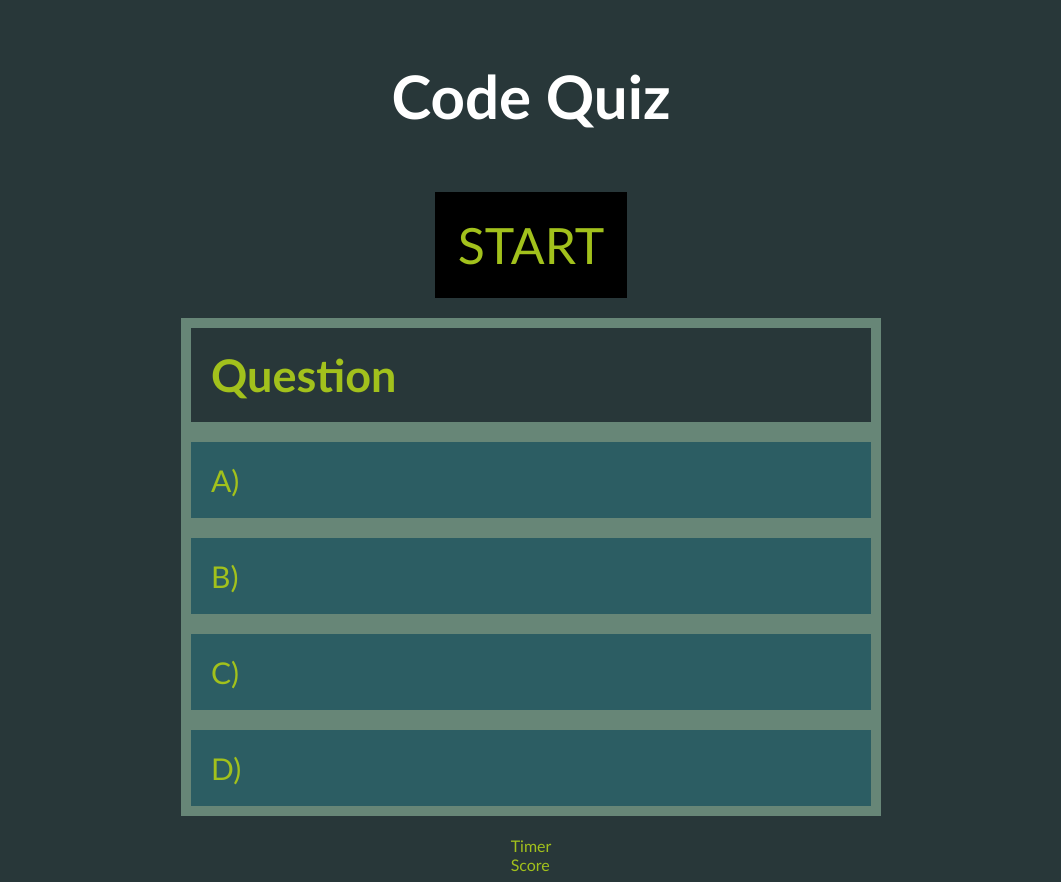
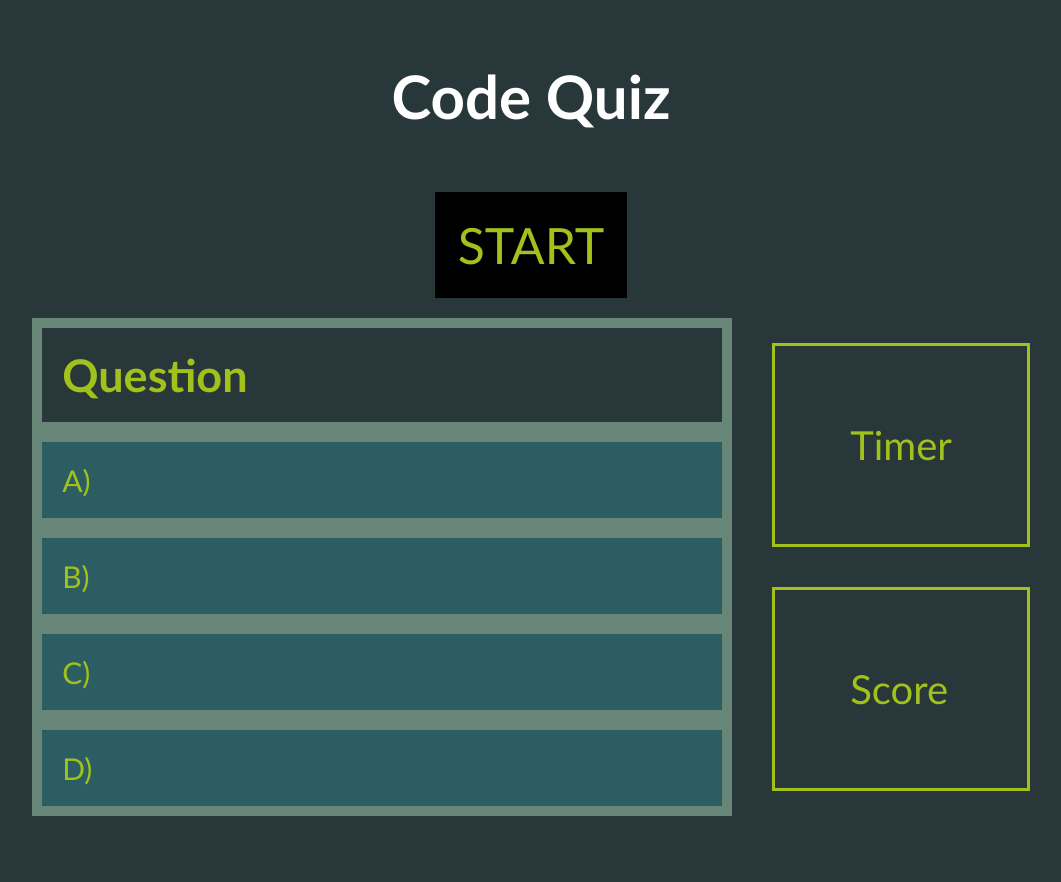
Before and after one commit to aalink/04-code-quiz, a plain HTML site: page index.html in a window 1280 px wide. Shown: the whole page, without its empty margins (109-1170 px from the left). After the commit the page ends 844 px from the top, so only its background shows below. Drawn offline with Linux system fonts and the light colour scheme.

Commit message:
Adding timer-score and timer-score-boxes.

```diff
--- a/assets/css/styles.css
+++ b/assets/css/styles.css
@@ -62,7 +62,7 @@ p:hover {
 
 .options {
     display: flex;
-    flex-direction: column;
+    flex-direction: row;
     align-items: center;
 }
 
@@ -74,6 +74,27 @@ p:hover {
     background-color: rgb(103, 134, 119);
     width: 700px;
     margin: 20px;
+}
+
+.timer-score {
+    display: flex;
+    flex-direction: column;
+    justify-content: space-evenly;
+    font-size: 40px;
+
+}
+
+.timer-score-boxes {
+    display: flex;
+    flex-direction: column;
+    justify-content: space-evenly;
+    margin: 20px;
+    padding: 75px;
+    font-size: 40px;
+    border: solid;
+    border-color:#a2c11c;
+
+
 }
 
 /* ⬇️⬇️⬇️⬇️⬇️⬇️⬇️⬇️⬇️⬇️⬇️⬇️⬇️⬇️⬇️⬇️⬇️⬇️⬇️⬇️⬇️⬇️⬇️
```
